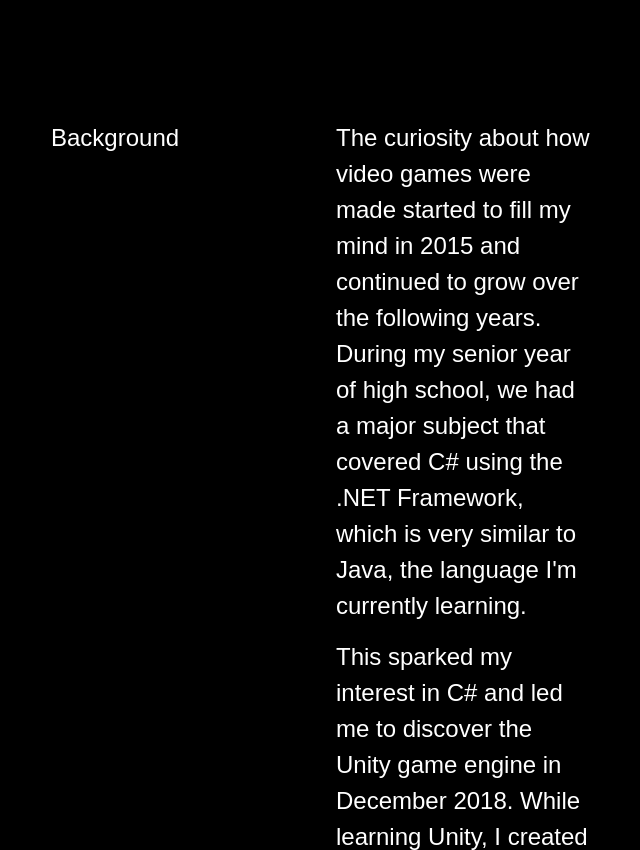
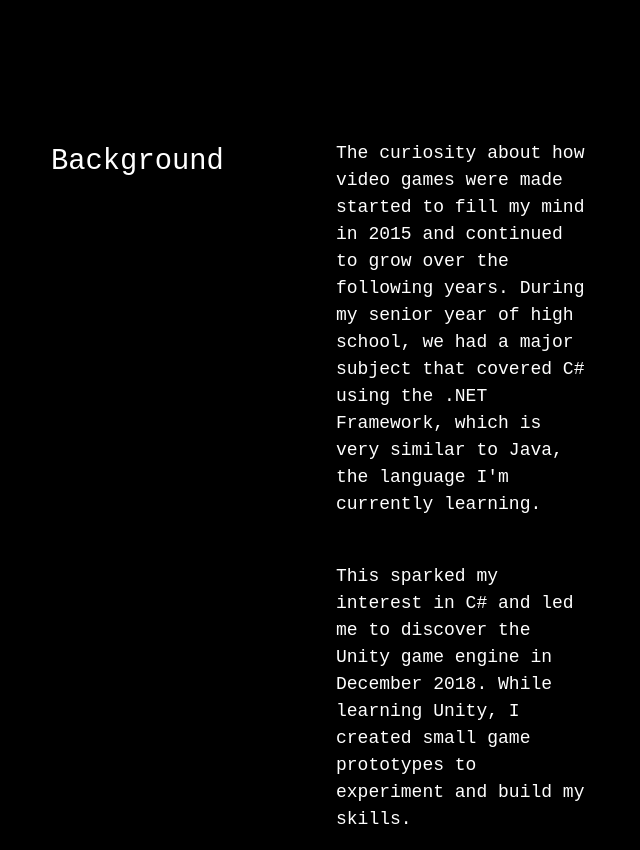
Before and after one commit to haruchanz64/haru-portfolio, a plain HTML site: page index.html in a window 1280 px wide. Shown: the part 700-1550 px from the top of the page, without its empty margins (34-674 px from the left). Drawn offline with nearby package versions, Linux system fonts and the light colour scheme.

Commit message:
Added background section.

```diff
--- a/style.css
+++ b/style.css
@@ -13,7 +13,7 @@
   body {
     background-color: #000000;
     color: rgb(255, 255, 255);
-    font-family: "Poppins", sans-serif;
+    font-family: "Inconsolata", monospace;
     font-weight: 200;
     font-size: 1.6em;
   }
@@ -123,6 +123,37 @@
     padding: 10px 0;
   }
 
+  .background-area {
+    display: flex;
+    align-items: center;
+    justify-content: center;
+    padding: 10px 0;
+  }
+
+  .background-area_content,
+  .background-area_title {
+    padding: 0;
+    font-weight: 100;
+    padding: 100px 0;
+  }
+
+  .background-area_title{
+    color: #ffffff;
+    font-size: 1.2em;
+    padding: 10px 0;
+    text-transform: capitalize;
+  }
+
+  .background-area_content{
+    color: #ffffff;
+    font-size: 0.75em;
+    padding: 10px 0;
+    font-weight: lighter;
+    display: flex;
+    flex-direction: column;
+    gap: 2rem;
+  }
+
   /* =========== PROJECT AREA ========= */
   .projects-area {
     display: flex;
```
